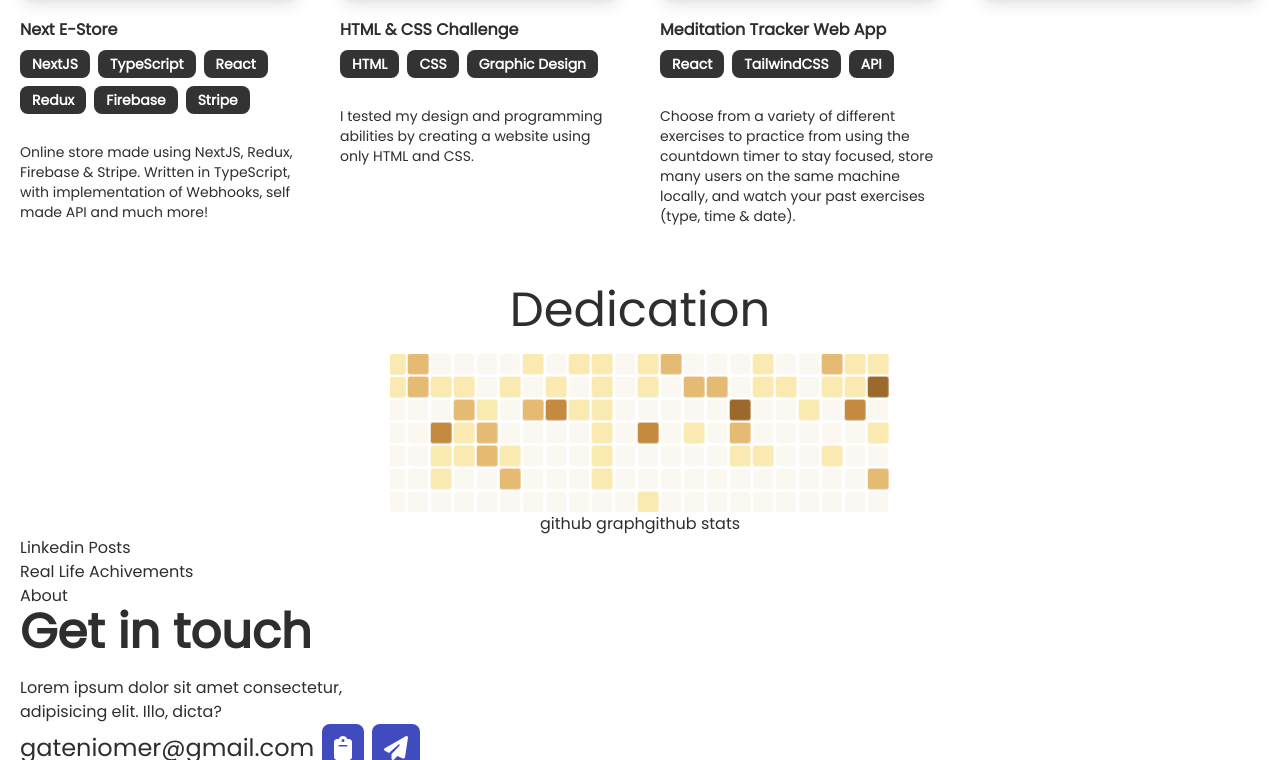
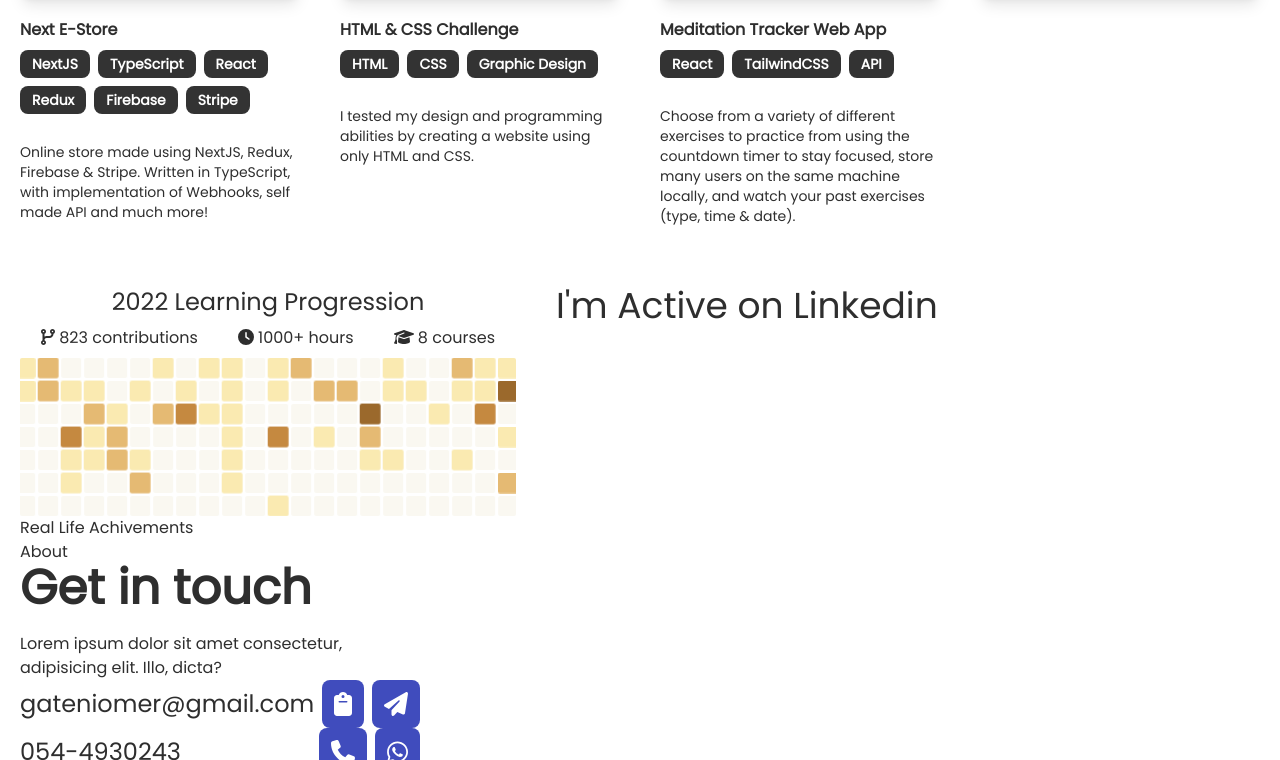
Before and after one commit to gateniomer/portfolio, a Next.js app: page / in a window 1280 px wide. Shown: the part 538-1298 px from the top of the page. Built offline with nearby package versions, Linux system fonts and the light colour scheme.

Commit message:
added slider & much more

```diff
--- a/pages/index.tsx
+++ b/pages/index.tsx
@@ -4,7 +4,7 @@ import Header from '../components/Header';
 import Badge from '../components/Badge';
 import Card from '../components/Card';
 import { FontAwesomeIcon } from '@fortawesome/react-fontawesome';
-import { faClipboard, faPaperPlane,faPhone,faFileWord,faFilePdf } from '@fortawesome/free-solid-svg-icons';
+import { faClipboard, faPaperPlane,faPhone,faFileWord,faFilePdf,faClock,faGraduationCap,faCodeBranch } from '@fortawesome/free-solid-svg-icons';
 import { faWhatsapp } from '@fortawesome/free-brands-svg-icons';
 
 import ContributionsSlider from '../components/ContributionsSlider';
@@ -49,16 +49,24 @@ export default function Home() {
         </div>
       </main>
 
-      <section className='text-center'>
-        <h2 className='text-5xl mb-5'>Dedication</h2>
-        <ContributionsSlider/>
-        <span>github graph</span>
-        <span>github stats</span>
+      <section className='lg:flex lg:flex-row-reverse lg:gap-10'>
+      <div className='lg:w-[60%] mb-10'>
+          <h2 className='text-4xl'>I'm Active on Linkedin</h2>
+          {/* Linkedin Posts */}
+      </div>
+        <div className='text-center lg:w-[40%]'>
+          <h2 className='text-2xl'>2022 Learning Progression</h2>
+          <div className='inline-flex gap-3 md:gap-10 mx-auto my-2'>
+            <span>
+              <FontAwesomeIcon icon={faCodeBranch}/> 823 contributions</span>
+            <span><FontAwesomeIcon icon={faClock}/> 1000+ hours</span>
+            <span><FontAwesomeIcon icon={faGraduationCap}/> 8 courses</span>
+          </div>
+          <ContributionsSlider/>
+        </div>
+
       </section>
 
-      <section>
-        <h2>Linkedin Posts</h2>
-      </section>
 
       <section>
         <h2>Real Life Achivements</h2>
```
